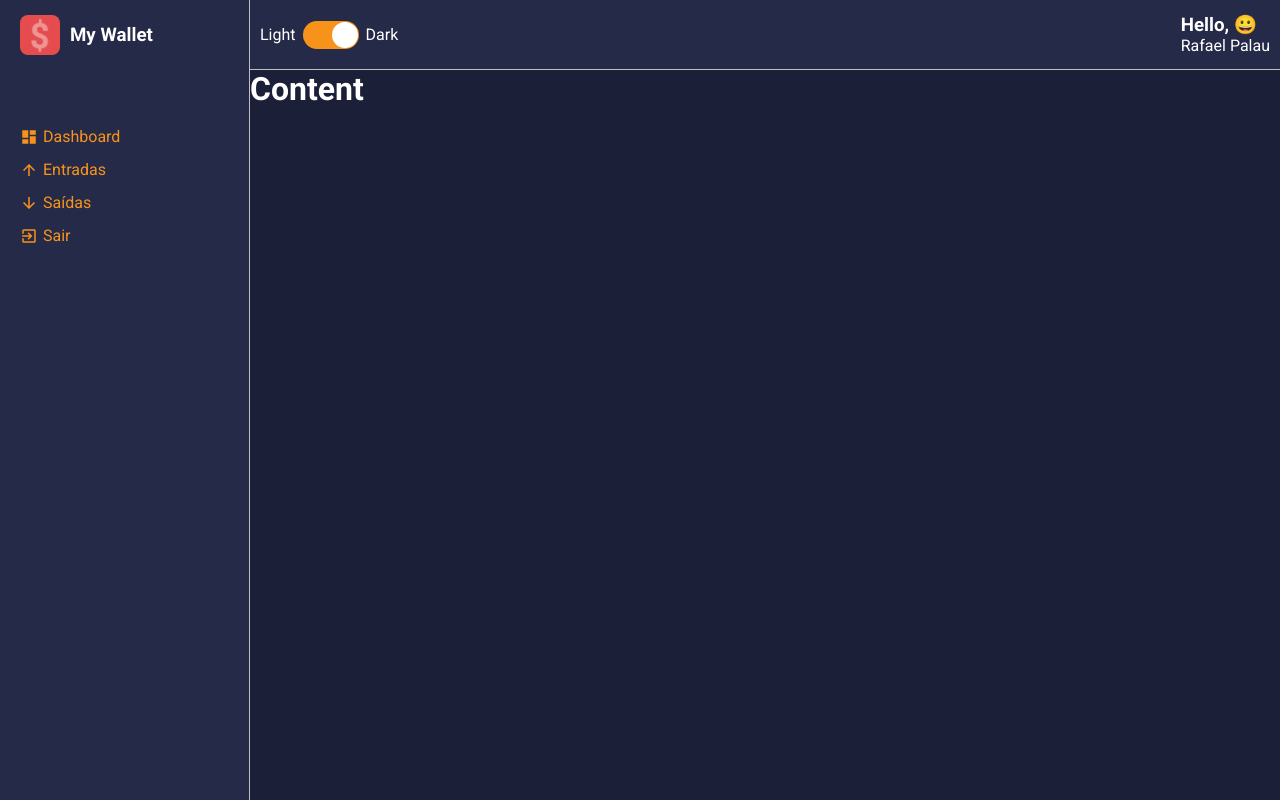
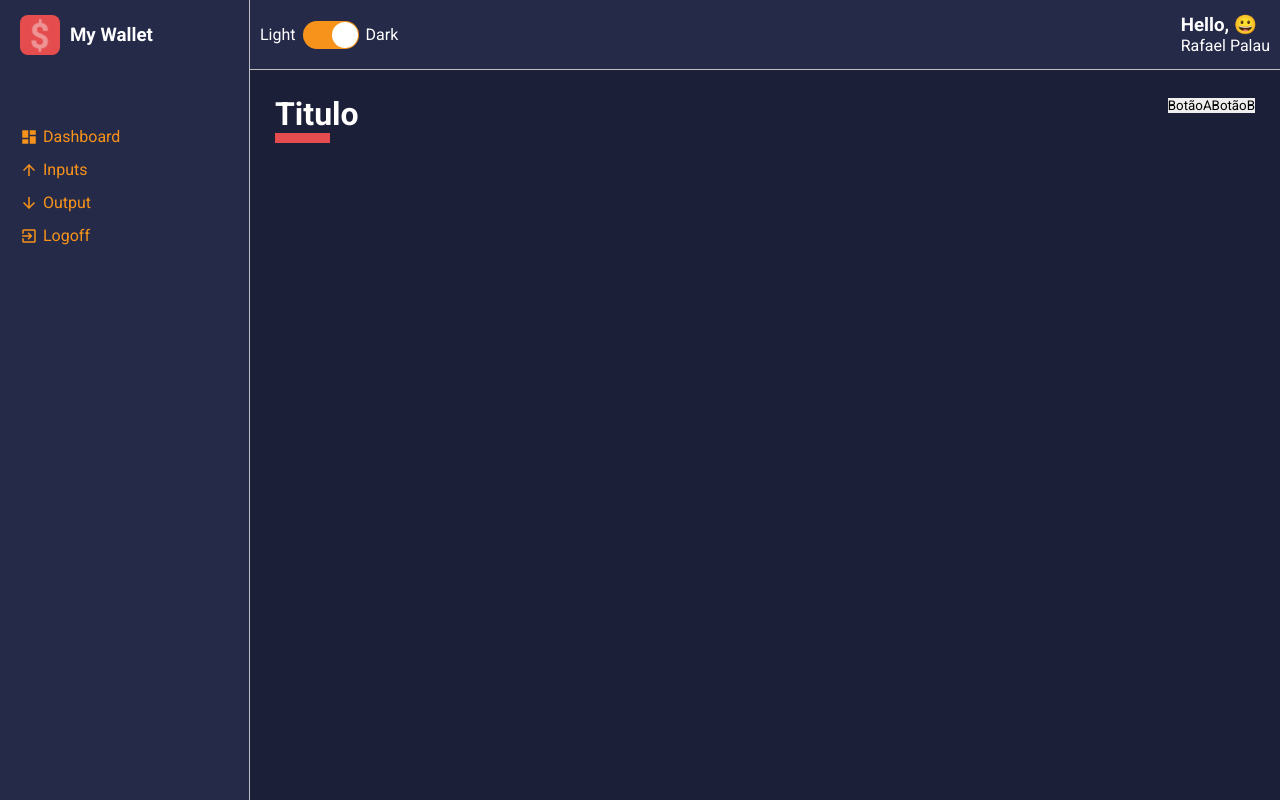
Before and after one commit to RafaPalau/dashboard-react-typescript, a React (Create React App) app: page / in a window 1280 px wide. Built offline with nearby package versions, Linux system fonts and the light colour scheme.

Commit message:
Dashboard Content styles

```diff
--- a/src/App.tsx
+++ b/src/App.tsx
@@ -2,20 +2,19 @@
 import { ThemeProvider } from "styled-components";
 import GlobalStyles from "./styles/GlobalStyles";
 
-import dark from './styles/themes/dark'
-import light from './styles/themes/light'
+import dark from "./styles/themes/dark";
+import light from "./styles/themes/light";
 
+import Layout from "./components/Layout";
 import Dashboard from "./pages/Dashboard";
-import Aside from "./components/Aside";
-import MainHeader from "./components/MainHeader";
-import Content from "./components/Content";
-import Layout from "./components/Layout";
 
 const App: React.FC = () => {
   return (
     <ThemeProvider theme={dark}>
       <GlobalStyles />
-      <Layout />
+      <Layout>
+        <Dashboard />
+      </Layout>
     </ThemeProvider>
   );
 };
--- a/src/components/Aside/index.tsx
+++ b/src/components/Aside/index.tsx
@@ -29,15 +29,15 @@
           <MdDashboard /> Dashboard
         </MenuItemLink>
         <MenuItemLink href="#">
-          <MdArrowUpward /> Entradas
+          <MdArrowUpward /> Inputs
         </MenuItemLink>
         <MenuItemLink href="#">
           <MdArrowDownward />
-          Saídas
+          Output
         </MenuItemLink>
         <MenuItemLink href="#">
           <MdExitToApp />
-          Sair
+          Logoff
         </MenuItemLink>
       </MenuContainer>
     </Container>
--- a/src/components/Content/index.tsx
+++ b/src/components/Content/index.tsx
@@ -1,10 +1,10 @@
 import React from "react";
 import { Container } from "./styles";
 
-const Content: React.FC = () => {
+const Content: React.FC = ({children}) => {
   return (
     <Container>
-      <h1>Content</h1>
+    {children}
     </Container>
   );
 };
--- a/src/components/Content/styles.ts
+++ b/src/components/Content/styles.ts
@@ -4,4 +4,5 @@
 grid-area: CT;
 color: ${props => props.theme.colors.white};
 background-color: ${props => props.theme.colors.primary};
+padding: 25px;
 `
--- /dev/null
+++ b/src/components/ContentHeader/index.tsx
@@ -0,0 +1,21 @@
+import React from "react";
+import {
+   Container,
+   TitleContainer,
+Controllers } from "./styles";
+
+const ContentHeader: React.FC = () => {
+  return (
+    <Container>
+     <TitleContainer>
+       <h1>Titulo</h1>
+     </TitleContainer>
+     <Controllers>
+<button>BotãoA</button>
+<button>BotãoB</button>
+     </Controllers>
+    </Container>
+  );
+};
+
+export default ContentHeader;
--- /dev/null
+++ b/src/components/ContentHeader/styles.ts
@@ -0,0 +1,24 @@
+import styled from "styled-components";
+
+export const Container = styled.div`
+  width: 100%;
+  display: flex;
+  justify-content: space-between;
+  margin-bottom: 25px;
+`;
+export const TitleContainer = styled.div`
+  > h1 {
+    color: ${(props) => props.theme.colors.white};
+    &::after {
+      content: '';
+      display: block;
+      width: 55px;
+      border-bottom: 10px solid ${props => props.theme.colors.warning}
+
+    }
+  }
+`;
+export const Controllers = styled.div`
+
+
+`;
--- a/src/components/Layout/index.tsx
+++ b/src/components/Layout/index.tsx
@@ -5,12 +5,14 @@
 import Aside from "../Aside";
 import Content from "../Content";
 
-const Layout: React.FC = () => {
+const Layout: React.FC = ({ children }) => {
   return (
     <Grid>
       <MainHeader />
       <Aside />
-      <Content />
+      <Content>
+        {children}
+        </Content>
     </Grid>
   );
 };
--- a/src/pages/Dashboard/index.tsx
+++ b/src/pages/Dashboard/index.tsx
@@ -1,7 +1,14 @@
 import React from "react";
+import ContentHeader from "../../components/ContentHeader";
+
+import { Container } from "./styles";
 
 const Dashboard: React.FC = () => {
-  return <h1>Dashboard</h1>;
+  return (
+    <Container>
+      <ContentHeader />
+    </Container>
+  );
 };
 
 export default Dashboard;
--- /dev/null
+++ b/src/pages/Dashboard/styles.ts
@@ -0,0 +1,5 @@
+import styled from "styled-components";
+
+export const Container = styled.div`
+
+`
```
